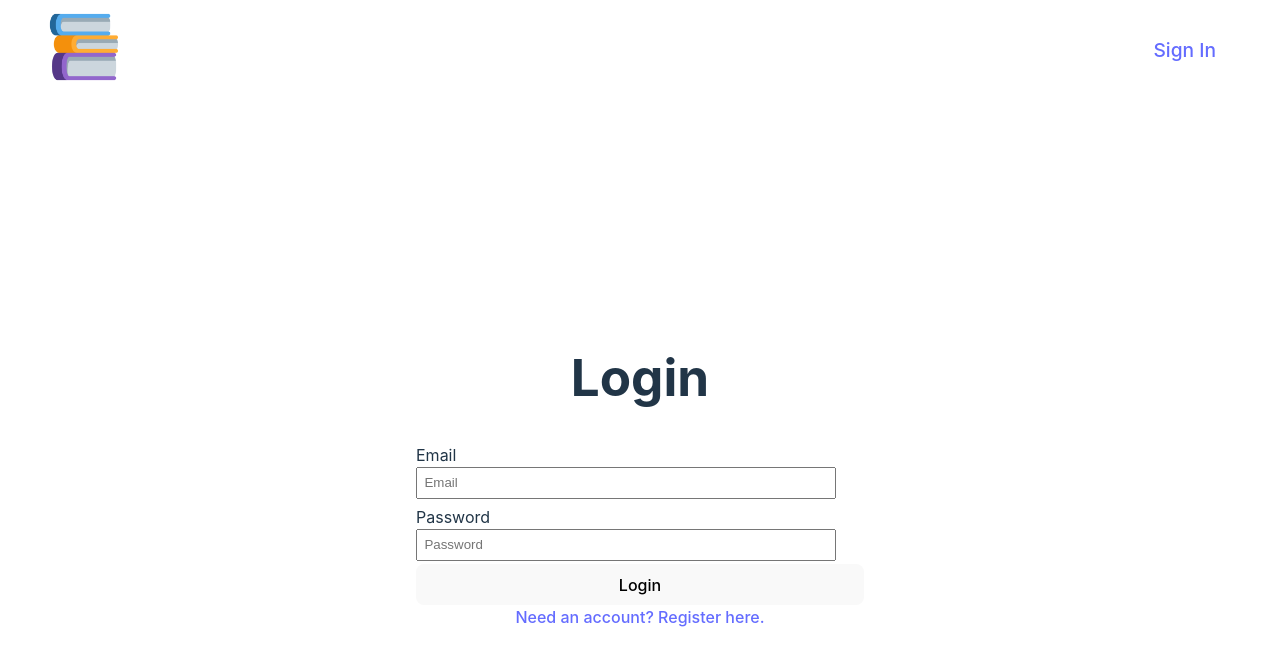
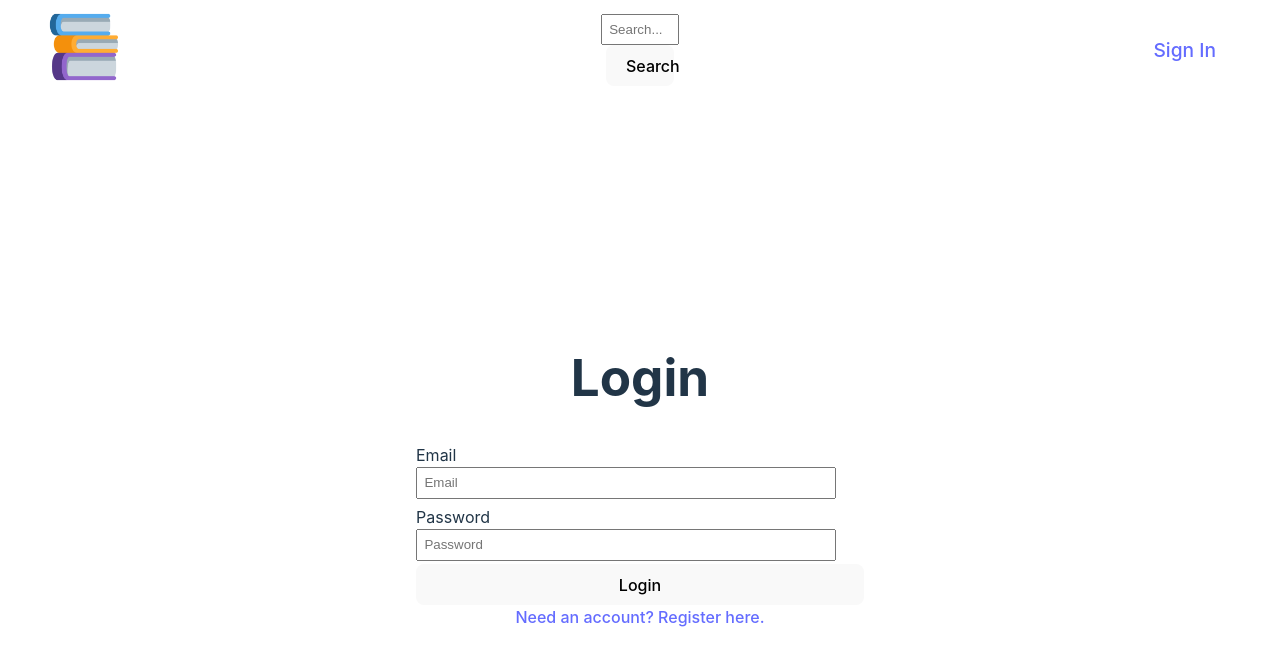
Before and after one commit to annawaterhouse/auth-api-practice, a React (Vite) app: page /login in a window 1280 px wide. Shown: the top 666 px of the page. Built offline with nearby package versions, Linux system fonts and the light colour scheme.

Commit message:
automatic re-fetching tags

```diff
--- a/src/features/Account/resSlice.jsx
+++ b/src/features/Account/resSlice.jsx
@@ -8,36 +8,20 @@ const resApi = api.injectEndpoints({
                 method: 'PATCH',
                 body: {available: false},
             }),
+            invalidatesTags: [ 'Books', 'Reservation' ]
         }),
         getRes: builder.query({
-            query: () => '/reservations/'
+            query: () => '/reservations/',
+            providesTags: [ 'Reservation' ],
         }),
         return: builder.mutation({
             query: (id) => ({
                 url: `/reservations/${id}`,
                 method: 'DELETE',
             }),
+            invalidatesTags: [ 'Books', 'Reservation' ],
         })
     })
 });
 
 export const { useReturnMutation, useReserveMutation, useGetResQuery } = resApi;
-// const resSlice = createSlice({
-//     name: 'reservation',
-//     initialState: { available: true },
-//     reducers: {
-//         setRes: (state) => {
-//             state.available = !state.available;
-//         },
-//     },
-//     extraReducers: (builder) => {
-//         builder.addMatcher(
-//             api.endpoints.reserve.matchFulfilled, (state) => {
-//                 state.available = !state.available;
-//             }
-//         )
-//     }
-// })
-
-// export default resSlice.reducer;
-// export const { setRes } = resSlice.actions;
--- a/src/features/Auth/authSlice.js
+++ b/src/features/Auth/authSlice.js
@@ -9,6 +9,7 @@ const authApi = api.injectEndpoints({
         method: 'POST',
         body: user,
       }),
+      invalidatesTags: ['User']
     }),
     login: builder.mutation({
       query: (user) => ({
@@ -16,9 +17,11 @@ const authApi = api.injectEndpoints({
         method: 'POST',
         body: user,
       }),
+      invalidatesTags: ['User']
     }),
     getUserInfo: builder.query({
-        query: () => '/users/me'
+        query: () => '/users/me',
+        providesTags: ['User']
     }),
   }),
 });
--- a/src/features/Books/booksSlice.js
+++ b/src/features/Books/booksSlice.js
@@ -4,10 +4,13 @@ const booksApi = api.injectEndpoints({
     endpoints: (builder) => ({
         getBooks: builder.query({
             query: () => "/books",
+            providesTags: ['Books'],
         }),
         getBookById: builder.query({
             query: (id) => `/books/${id}`,
+            providesTags: ['Books']
         }),
+        invalidatesTags: ['Reservation'],
         })
     });
 
--- a/src/layout/Navbar.jsx
+++ b/src/layout/Navbar.jsx
@@ -8,12 +8,14 @@ import { useSelector, useDispatch } from "react-redux"
 import { useNavigate } from "react-router-dom"
 import { useState } from "react"
 import books from "../assets/books.png"
+import SearchBar from './SearchBar'
 
 
 function Menu() {
     return (
         <nav>
             <NavLink to="/"><img className="logo" src={books} alt="logo" /></NavLink>
+            <SearchBar />
             <menu>
                 <li>
                     <NavLink to="/login">Sign In</NavLink>
@@ -39,6 +41,7 @@ function UserMenu({ token }) {
     const openMenu =
         (<nav>
         <NavLink to="/"><img className="logo" src={books} alt="logo" /></NavLink>
+        <SearchBar />
         <menu>
             <li><a onClick={()=>{setIsOpen(false)}}>X</a></li>
             { data && <li><h4>Welcome, {data.firstname}</h4></li> }
@@ -51,6 +54,7 @@ function UserMenu({ token }) {
     const closedMenu =
         (<nav>
             <NavLink to="/"><img className="logo" src={books} alt="logo" /></NavLink>
+            <SearchBar />
             <menu>
             <i
             className="fa fa-bars"
--- /dev/null
+++ b/src/layout/SearchBar.jsx
@@ -0,0 +1,15 @@
+
+export default function SearchBar() {
+
+    return(
+        <div>
+            <form>
+                <input
+                type="text"
+                placeholder="Search..."
+                />
+                <button>Search</button>
+            </form>
+        </div>
+    )
+}
```
